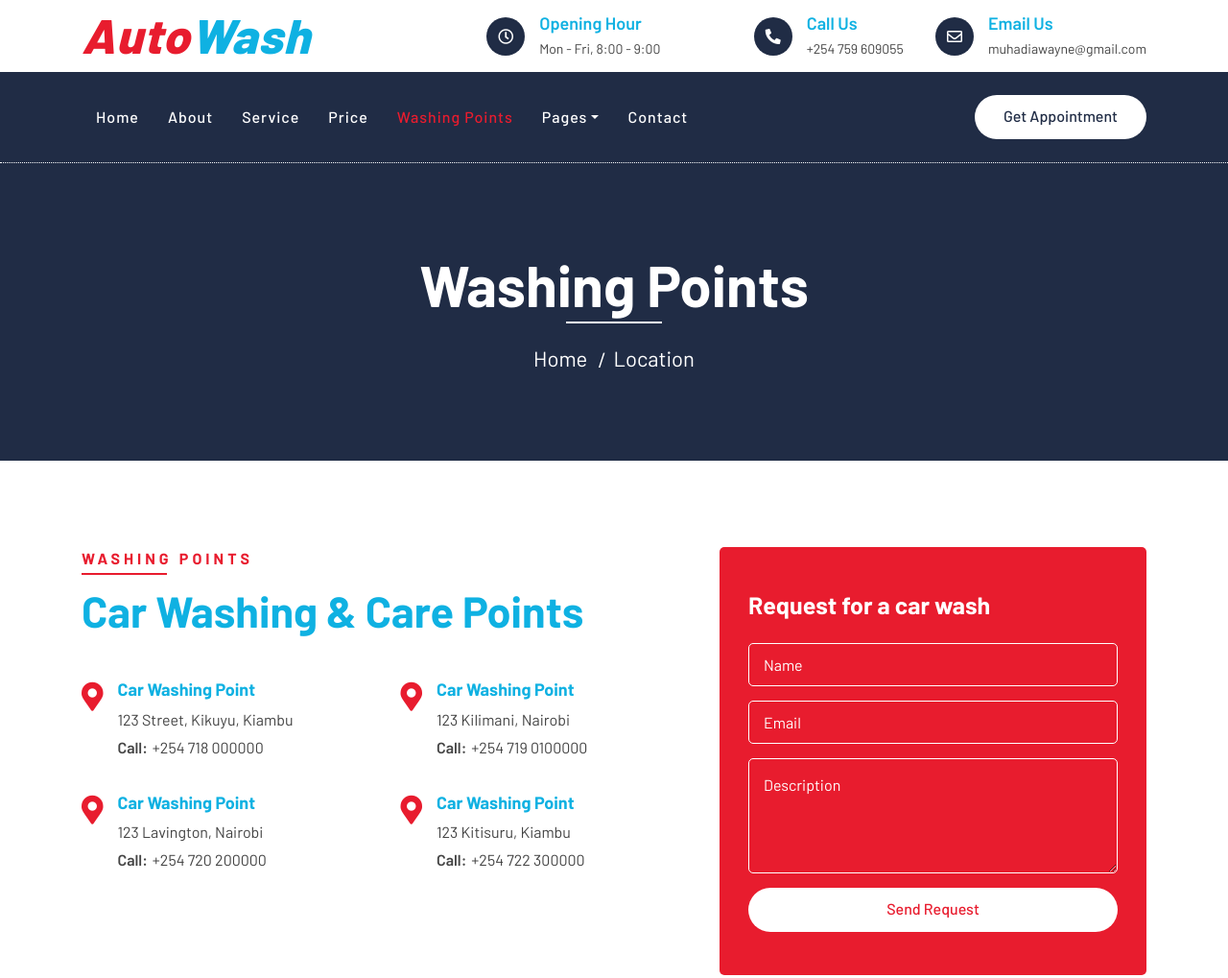
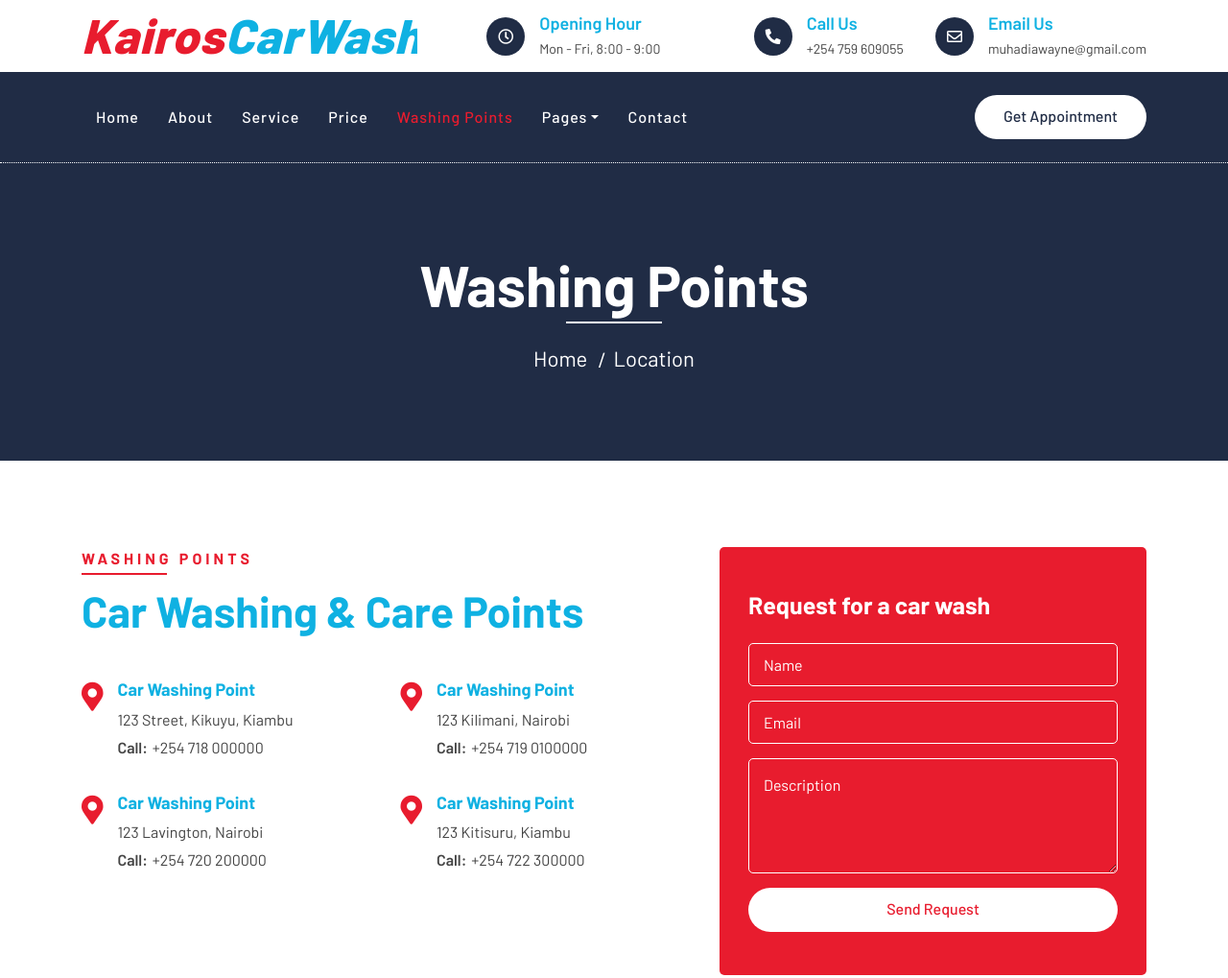
Before and after one commit to ynewayne/kairoscarwash, a plain HTML site: page location.html in a window 1280 px wide. Shown: the top 1019 px of the page at 96% size. Drawn offline with nearby package versions, Linux system fonts and the light colour scheme.

Commit message:
Update location.html

```diff
--- a/location.html
+++ b/location.html
@@ -32,7 +32,7 @@
                     <div class="col-lg-4 col-md-12">
                         <div class="logo">
                             <a href="index.html">
-                                <h1>Auto<span>Wash</span></h1>
+                                <h1>Kairos<span>CarWash</span></h1>
                                 <!-- <img src="img/logo.jpg" alt="Logo"> -->
                             </a>
                         </div>
```
